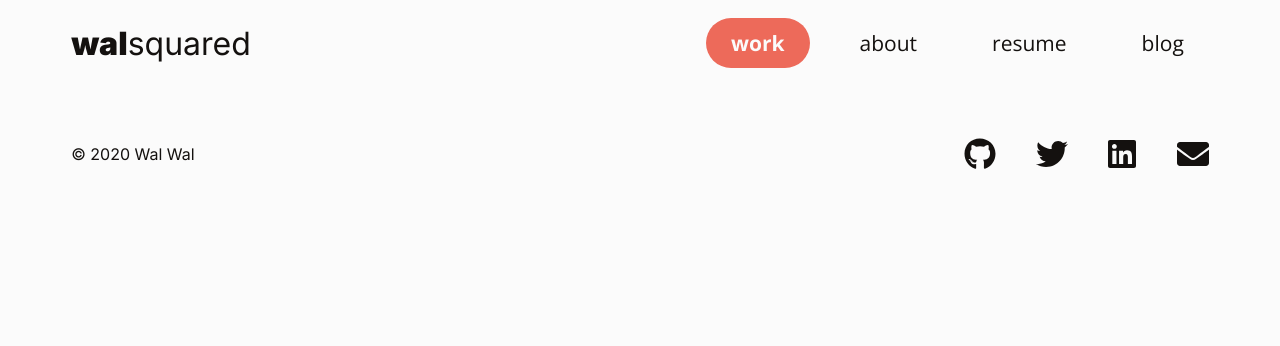
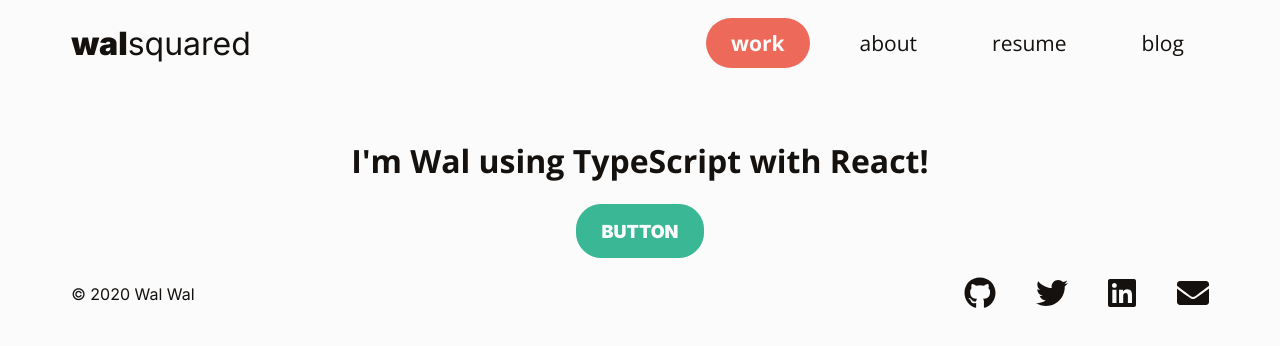
Before and after one commit to walsquared/wal.dev, a React app: page / in a window 1280 px wide. Shown: the top 346 px of the page. Built offline with nearby package versions, Linux system fonts and the light colour scheme.

Commit message:
Create button component

```diff
--- a/src/components/button.tsx
+++ b/src/components/button.tsx
@@ -1,14 +1,95 @@
 import React from 'react'
 import styled from 'styled-components'
+import { Link } from 'react-router-dom'
+import { FontAwesomeIcon } from '@fortawesome/react-fontawesome'
+import { faExternalLinkAlt } from '@fortawesome/free-solid-svg-icons'
 
+type ThemeColor = 'red' | 'turquoise' | 'orange' | 'purple'
 interface ButtonProps {
+  color: ThemeColor
+  external?: boolean
   label: string
   link: string
 }
 
-const StyledButton = styled.button`
-  background-color: red;
+const StyledButton = styled(Link)<{ theme: ThemeColor }>`
+  background-color: ${(props) => `var(--${props.theme})`};
+  color: var(--white) !important;
+
+  border-color: ${(props) => `var(--${props.theme})`};
+  border-width: 1px;
+  border-style: solid;
+  border-radius: 25px;
+
+  font-family: 'Inter', sans-serif;
+  font-weight: 900;
+  font-size: 18px;
+  text-align: center;
+  text-decoration: none;
+
+  display: flex;
+  justify-content: center;
+  align-items: center;
+  height: 50px;
+  padding: 2px 25px 0;
+
+  transition: 0.1s ease-in;
+
+  &:hover {
+    background-color: var(--bkg);
+    color: ${(props) => `var(--${props.theme})`} !important;
+  }
 `
-const Button = ({ label, link }: ButtonProps) => <button>{label}</button>
+
+const StyledAnchor = styled.a<{ theme: ThemeColor }>`
+  background-color: ${(props) => `var(--${props.theme})`};
+  color: var(--white) !important;
+
+  border-color: ${(props) => `var(--${props.theme})`};
+  border-width: 1px;
+  border-style: solid;
+  border-radius: 25px;
+
+  font-family: 'Inter', sans-serif;
+  font-weight: 900;
+  font-size: 18px;
+  text-align: center;
+  text-decoration: none;
+
+  display: flex;
+  justify-content: center;
+  align-items: center;
+  height: 50px;
+  padding: 2px 25px 0;
+
+  transition: 0.1s ease-in;
+
+  &:hover {
+    background-color: var(--bkg);
+    color: ${(props) => `var(--${props.theme})`} !important;
+  }
+`
+
+const StyledIcon = styled(FontAwesomeIcon)`
+  margin-left: 10px;
+  margin-top: -2px;
+  margin-right: -5px;
+`
+
+const Button = ({ color = 'turquoise', label, link = '/', external = false }: ButtonProps) => {
+  if (external) {
+    return (
+      <StyledAnchor target='_blank' rel='noopener noreferrer external' href={link} theme={color}>
+        {label.toUpperCase()}
+        <StyledIcon icon={faExternalLinkAlt} size='1x' />
+      </StyledAnchor>
+    )
+  }
+  return (
+    <StyledButton to={link} theme={color}>
+      {label.toUpperCase()}
+    </StyledButton>
+  )
+}
 
 export default Button
--- a/src/index.css
+++ b/src/index.css
@@ -7,9 +7,11 @@ body {
   --purple: #745296;
   --purple-dark: #b367ff;
   --content-width: 1200px;
+  --bkg: var(--white);
+  --text: var(--black);
 
-  background-color: var(--white);
-  color: var(--black);
+  background-color: var(--bkg);
+  color: var(--text);
   font-family: 'Open Sans', sans-serif;
 }
 
--- a/src/index.tsx
+++ b/src/index.tsx
@@ -16,10 +16,10 @@ interface HelloWorldProps {
 const App = (props: HelloWorldProps) => (
   <Router>
     <NavBar />
-    {/* <h1>
+    <h1>
       I'm {props.userName} using {props.lang} with React!
     </h1>
-    <Button label='Test' link='hi' /> */}
+    <Button color='turquoise' label='Button' link='hi' />
     <Footer />
   </Router>
 )
```
